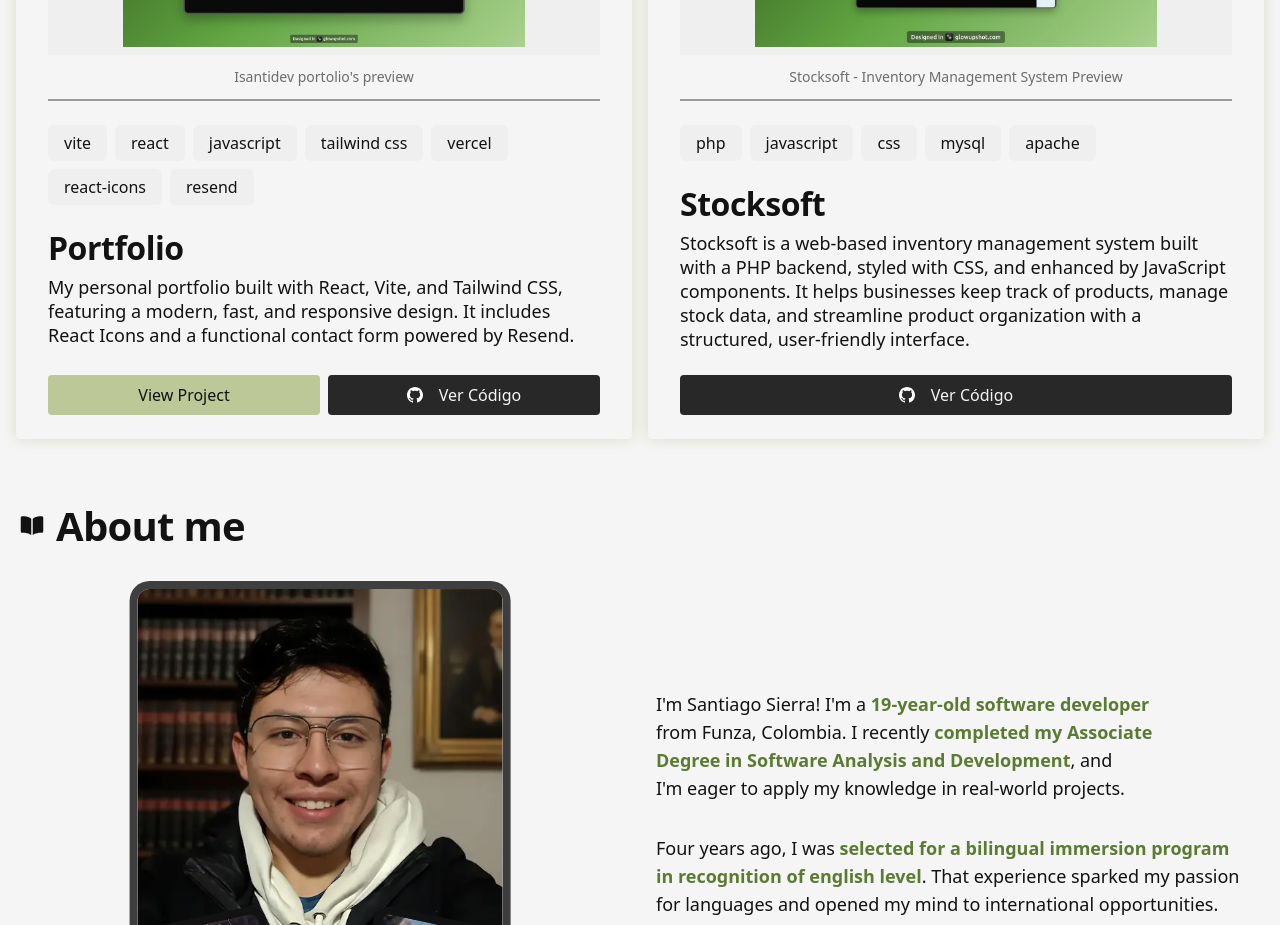
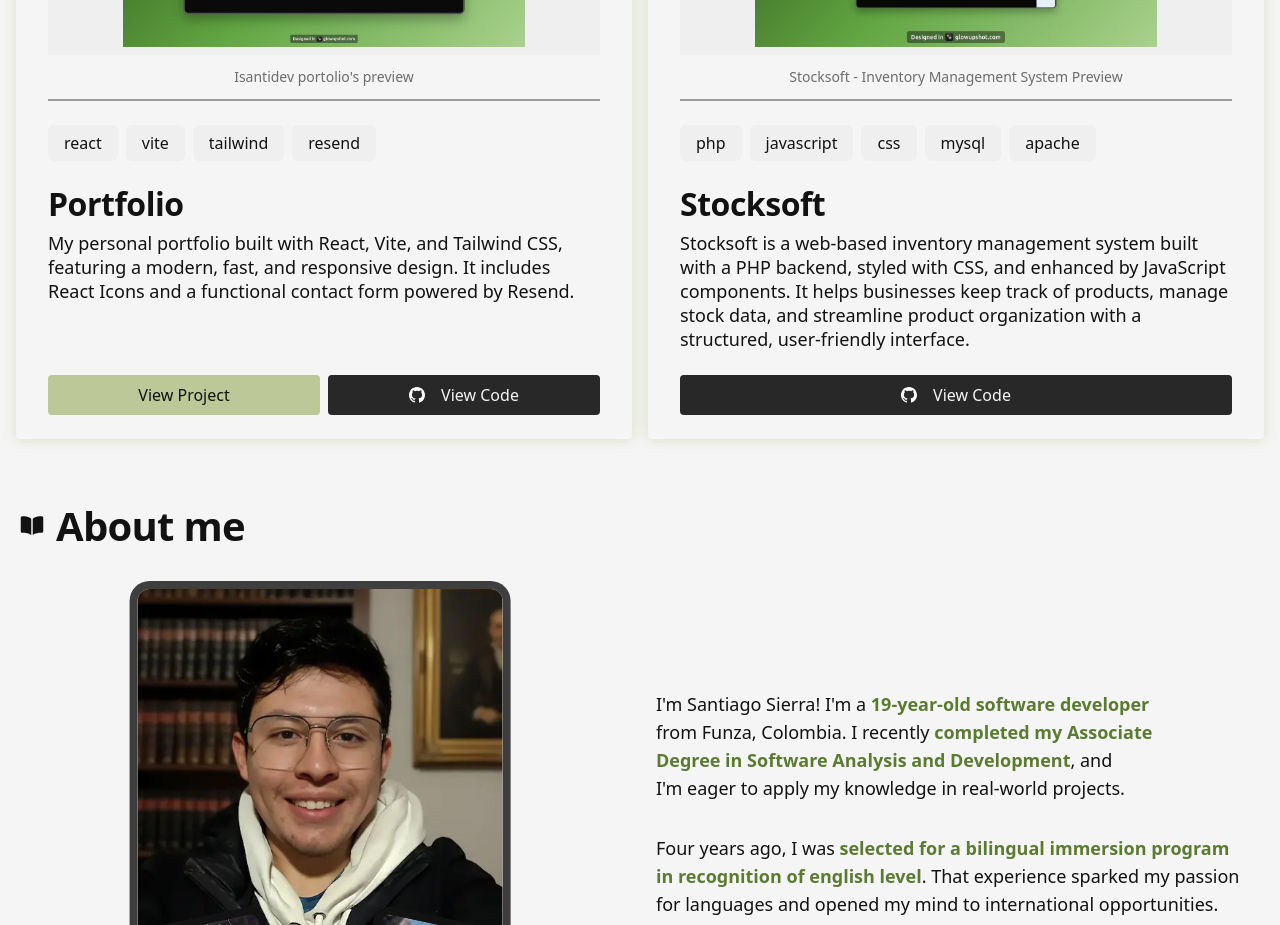
Before and after one commit to isantidev/my-portfolio, a React (Vite) app: page / in a window 1280 px wide. Shown: the part 1500-2425 px from the top of the page. Built offline with nearby package versions, Linux system fonts and the light colour scheme.

Commit message:
feat: Refactor Projects component to use dynamic project data and improve localization

```diff
--- a/src/components/layout/Projects.jsx
+++ b/src/components/layout/Projects.jsx
@@ -1,7 +1,7 @@
 import { CardProject } from "@ui/Card.jsx";
 import { IoBook } from "react-icons/io5";
-import stocksoft from "@projects/stocksoft";
-import portfolio from "@projects/portfolio";
+import stocksoft from "./Projects/stocksoft";
+import portfolio from "./Projects/portfolio";
 import { useLanguage } from "@context/LanguageContext";
 
 const Projects = () => {
--- /dev/null
+++ b/src/components/layout/Projects/portfolio.js
@@ -0,0 +1,12 @@
+import portfolioImage from "@images/project-portfolio.webp";
+
+export default {
+    title: "portfolio",
+    codeSource: "https://github.com/isantidev/my-portfolio",
+    webLink: "https://www.isanti.dev",
+    image: {
+        src: portfolioImage,
+    },
+    stack: ["React", "Vite", "Tailwind", "Resend"],
+    status: "deploy",
+};
--- /dev/null
+++ b/src/components/layout/Projects/stocksoft.js
@@ -0,0 +1,11 @@
+import stocksoftPreview from "@images/project-stocksoft.webp";
+
+export default {
+    title: "stocksoft",
+    codeSource: "https://github.com/isantidev/componentsFP",
+    image: {
+        src: stocksoftPreview,
+    },
+    stack: ["php", "javascript", "css", "mysql", "apache"],
+    status: "code",
+};
--- a/src/locales/en.js
+++ b/src/locales/en.js
@@ -3,8 +3,8 @@ export default {
         buttonState: {
             preview: "Preview",
             deploy: "View Project",
-            code: "Ver Código",
-            sending: "Seding ...",
+            code: "View Code",
+            sending: "Sending ...",
             sent: "Message sent ✅",
             sendingError: "Sending error ❌",
         },
```
